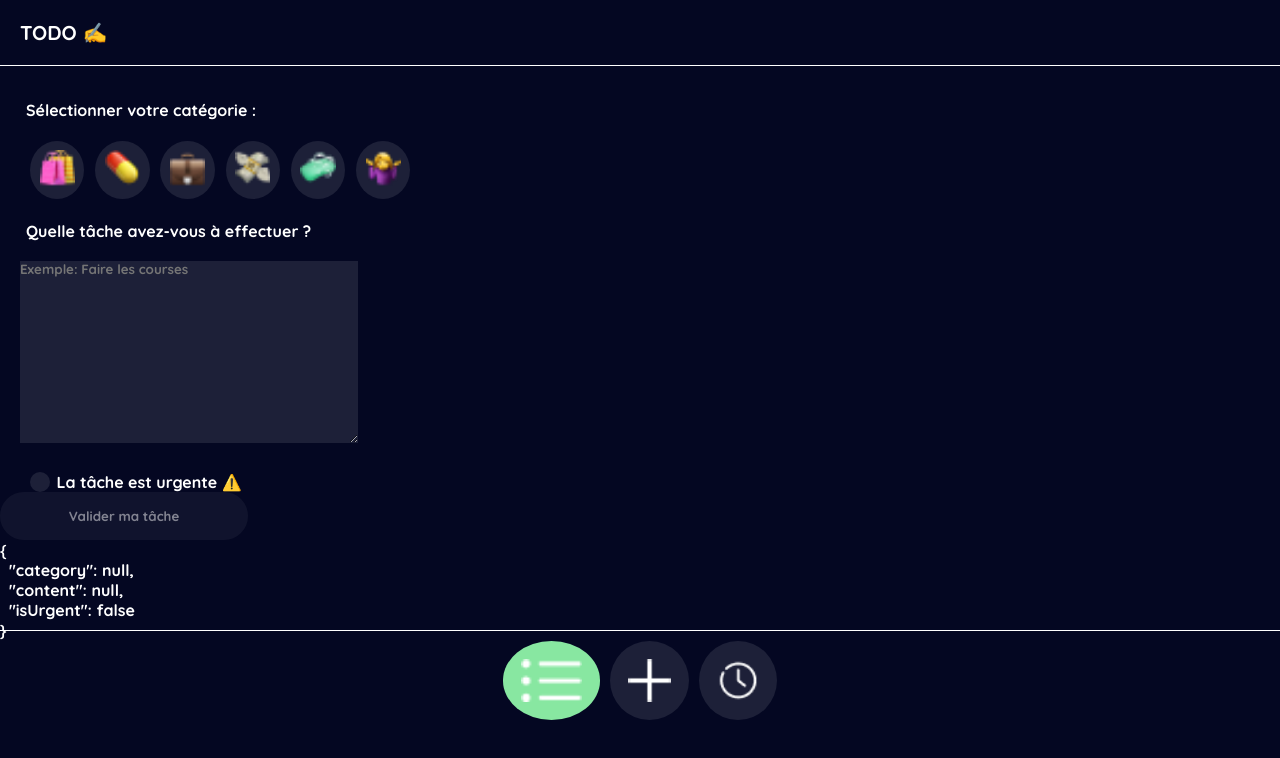
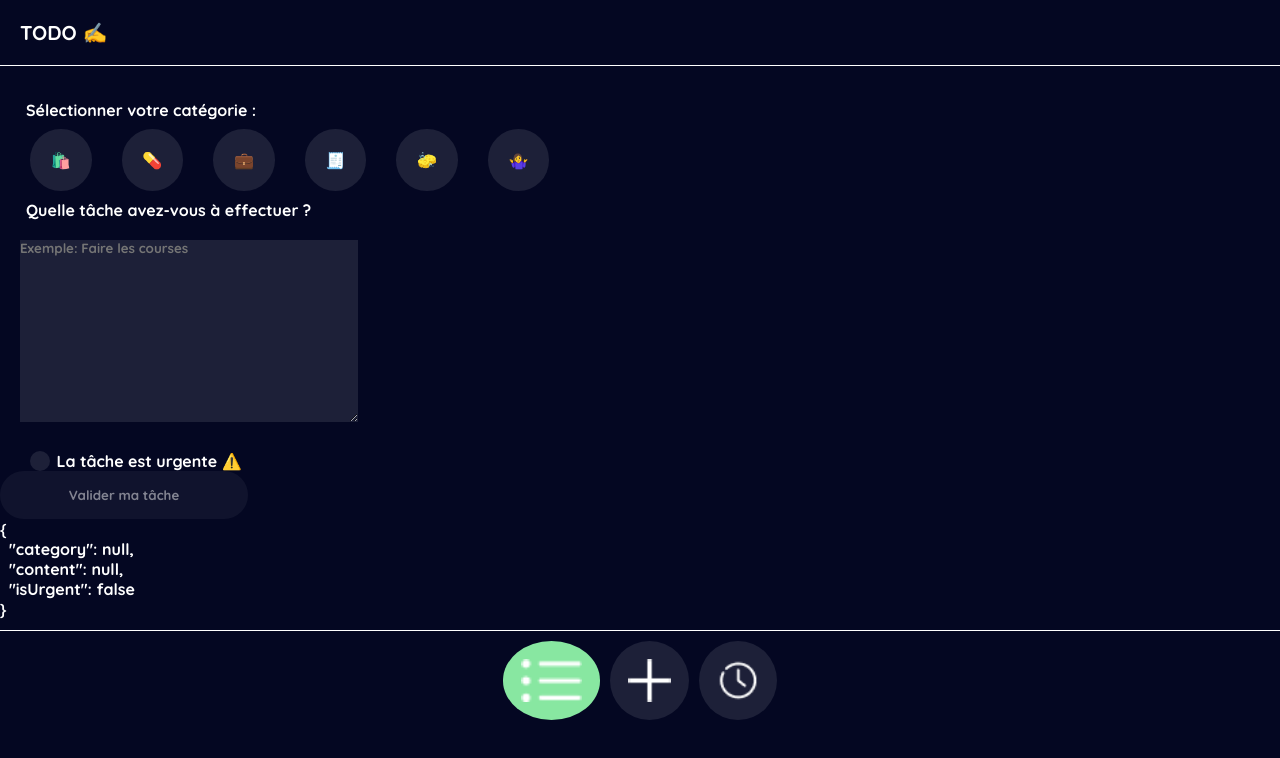
Before and after one commit to AssaNiang/Todo-List, an Angular app: page /new-task in a window 1280 px wide. Shown: the top 758 px of the page. Built offline with nearby package versions, Linux system fonts and the light colour scheme.

Commit message:
changement des images et afficher des image avec le contenu

```diff
--- a/src/app/pages/new-task/new-task.component.css
+++ b/src/app/pages/new-task/new-task.component.css
@@ -48,7 +48,7 @@ input[type="radio"].input-radio {
 
 input[type="radio"].input-radio+label {
 
-    padding: 1.9rem 0.6rem 0.5rem;
+    padding: 1.3rem 1.3rem 1.3rem;
     background-color: var(--color-gray-black);
     border-radius: 50%;
 
--- a/src/app/pages/new-task/new-task.component.html
+++ b/src/app/pages/new-task/new-task.component.html
@@ -5,9 +5,9 @@
         <div class="category">
             <div    *ngFor="let category of categories" >
                 <input type="radio" id="{{category.id}}" value="{{category.title}}" class="input-radio" name="category" formControlName="category" >
-                <label  for="{{category.id}}"><img src="{{category.img}}"></label>
-                <!-- corection corect -->
-                <!-- <label  for="{{category.id}}">{{category.img}}</label> -->
+                <!-- <label  for="{{category.id}}"><img src="{{category.img}}"></label> -->
+
+                <label  for="{{category.id}}">{{category.img}}</label>
             </div>
         </div>
     <!-- </div> -->
--- a/src/app/pages/new-task/new-task.component.ts
+++ b/src/app/pages/new-task/new-task.component.ts
@@ -92,31 +92,30 @@ this.taskservice.addTask(this.currentTask);
     {
 
       id:1,
-      title:"shopping",
-      img:"assets/img/shopping.png"
-      // img:"🛍️"
+      title:"🛍️",
+     img:"🛍️"
     },
     {
       id:2,
-      title:"health",
-      img:"assets/img/health.png"},
+      title:"💊",
+      img:"💊"},
 
     {
       id:3,
-      title:"work",
-      img:"assets/img/work.png"},
+      title:"💼",
+      img:"💼"},
 
       {id:4,
-      title:"bills",
-      img:"assets/img/bills.png"},
+      title:"🧾",
+      img:"🧾"},
 
       {id:5,
-        title:"cleaning",
-        img:"assets/img/cleaning.png"},
+        title:"🧽",
+        img:"🧽"},
 
       {id:6,
-          title:"other",
-          img:"assets/img/other.png"
+          title:"🤷‍♀️",
+          img:"🤷‍♀️"
       },
    ];
 }
```
